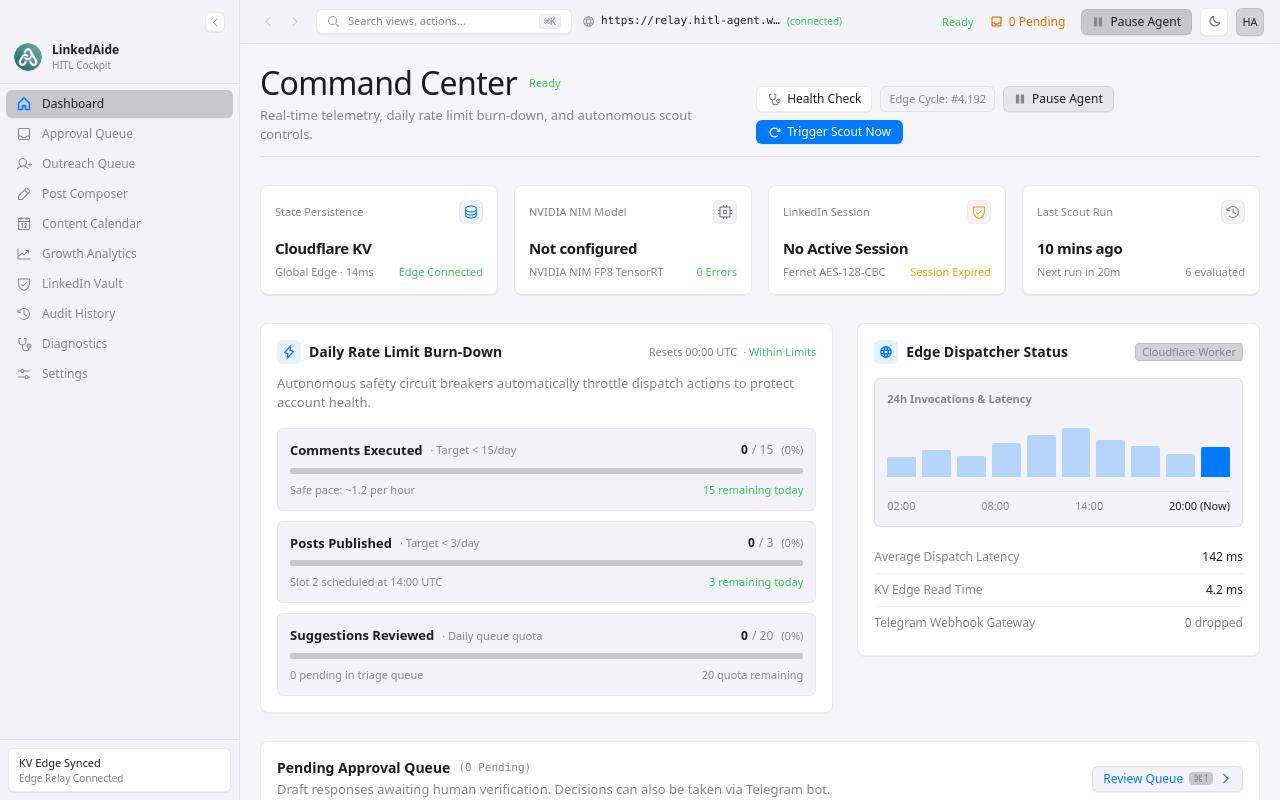
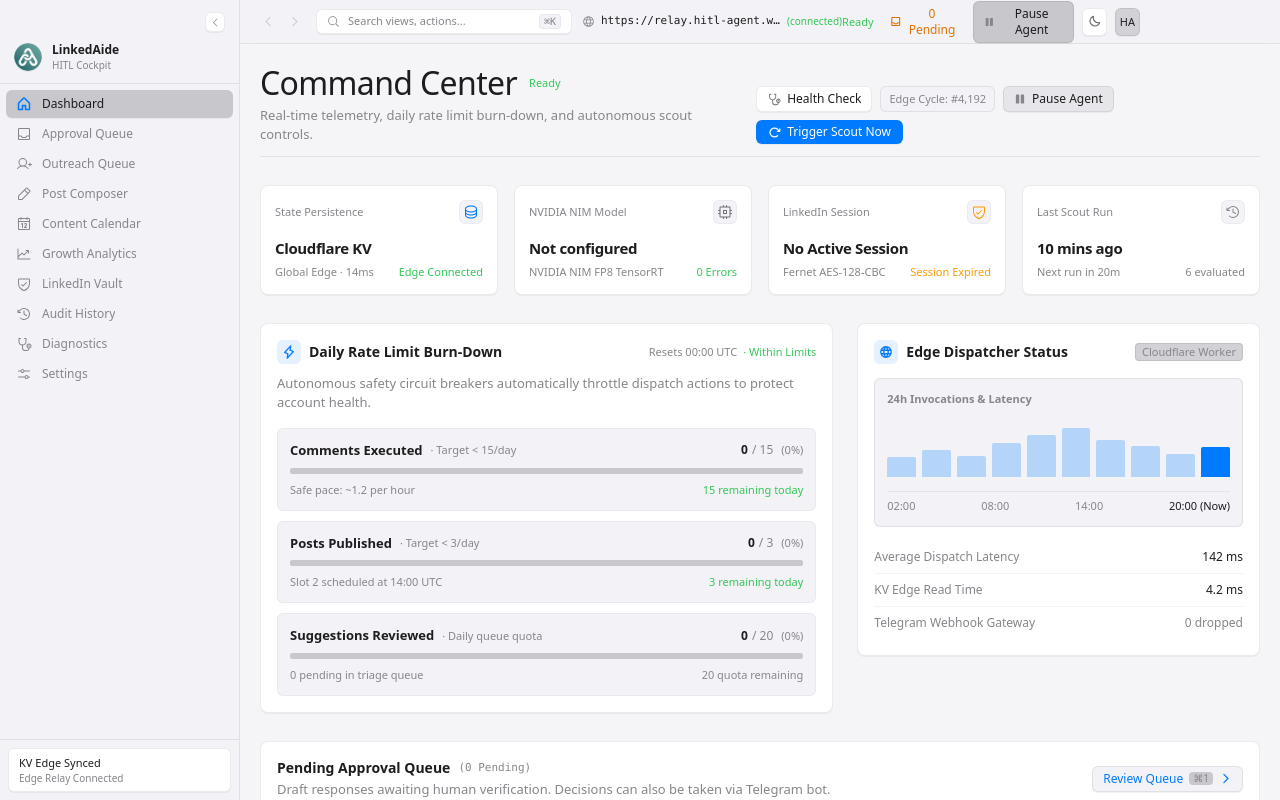
Before and after one commit to mahdi-behnam/linkedaide, a React (Vite) app in the folder desktop/: page / in a window 1280 px wide. Built offline with nearby package versions, Linux system fonts and the light colour scheme.

Commit message:
feat(desktop): implement hidden title bar with window controls overlay

```diff
--- a/desktop/electron/main.ts
+++ b/desktop/electron/main.ts
@@ -561,6 +561,69 @@
       }
     });
   });
+
+  // Window Management & Custom Title Bar Handlers
+  ipcMain.handle("window:minimize", () => {
+    const targetWin = mainWindow || BrowserWindow.getFocusedWindow();
+    if (targetWin && !targetWin.isDestroyed()) {
+      targetWin.minimize();
+      return true;
+    }
+    return false;
+  });
+
+  ipcMain.handle("window:maximize", () => {
+    const targetWin = mainWindow || BrowserWindow.getFocusedWindow();
+    if (targetWin && !targetWin.isDestroyed()) {
+      if (targetWin.isMaximized()) {
+        targetWin.unmaximize();
+      } else {
+        targetWin.maximize();
+      }
+      return true;
+    }
+    return false;
+  });
+
+  ipcMain.handle("window:close", () => {
+    const targetWin = mainWindow || BrowserWindow.getFocusedWindow();
+    if (targetWin && !targetWin.isDestroyed()) {
+      targetWin.close();
+      return true;
+    }
+    return false;
+  });
+
+  ipcMain.handle("window:isMaximized", () => {
+    const targetWin = mainWindow || BrowserWindow.getFocusedWindow();
+    if (targetWin && !targetWin.isDestroyed()) {
+      return targetWin.isMaximized();
+    }
+    return false;
+  });
+
+  ipcMain.handle("window:setTitleBarTheme", (_event, theme: "dark" | "light") => {
+    const targetWin = mainWindow || BrowserWindow.getFocusedWindow();
+    if (
+      targetWin &&
+      !targetWin.isDestroyed() &&
+      process.platform !== "darwin" &&
+      typeof targetWin.setTitleBarOverlay === "function"
+    ) {
+      try {
+        targetWin.setTitleBarOverlay({
+          color: theme === "dark" ? "#222222" : "#f2f2f7",
+          symbolColor: theme === "dark" ? "#98989d" : "#86868b",
+          height: 44,
+        });
+        return true;
+      } catch (err) {
+        console.warn("Failed to set title bar overlay theme:", err);
+        return false;
+      }
+    }
+    return false;
+  });
 }
 
 function getAppIconPath(): string | undefined {
@@ -580,6 +643,8 @@
 
 function createWindow(): BrowserWindow {
   const iconPath = getAppIconPath();
+  const isMac = process.platform === "darwin";
+
   const win = new BrowserWindow({
     title: "LinkedAide",
     icon: iconPath,
@@ -590,6 +655,18 @@
     backgroundColor: "#09090b",
     show: false,
     autoHideMenuBar: true,
+    titleBarStyle: "hidden",
+    ...(isMac
+      ? {
+          trafficLightPosition: { x: 16, y: 14 },
+        }
+      : {
+          titleBarOverlay: {
+            color: "#222222",
+            symbolColor: "#98989d",
+            height: 44,
+          },
+        }),
     webPreferences: {
       preload: path.join(__dirname, "preload.js"),
       contextIsolation: true,
--- a/desktop/electron/preload.ts
+++ b/desktop/electron/preload.ts
@@ -120,6 +120,23 @@
 
   runCliDoctor: (): Promise<{ success: boolean; exitCode: number; output: string }> =>
     ipcRenderer.invoke("doctor:runCliDoctor"),
+
+  platform: process.platform,
+
+  minimizeWindow: (): Promise<boolean> =>
+    ipcRenderer.invoke("window:minimize"),
+
+  maximizeWindow: (): Promise<boolean> =>
+    ipcRenderer.invoke("window:maximize"),
+
+  closeWindow: (): Promise<boolean> =>
+    ipcRenderer.invoke("window:close"),
+
+  isMaximized: (): Promise<boolean> =>
+    ipcRenderer.invoke("window:isMaximized"),
+
+  setTitleBarTheme: (theme: "dark" | "light"): Promise<boolean> =>
+    ipcRenderer.invoke("window:setTitleBarTheme", theme),
 };
 
 contextBridge.exposeInMainWorld("api", api);
--- a/desktop/electron/types/index.ts
+++ b/desktop/electron/types/index.ts
@@ -180,6 +180,12 @@
   ) => Promise<{ success: boolean; key?: string; url?: string; error?: string }>;
   runCliDoctor?: () => Promise<CliDoctorResult>;
   onMenuAction?: (callback: (action: string, data?: any) => void) => () => void;
+  platform?: string;
+  minimizeWindow?: () => Promise<boolean>;
+  maximizeWindow?: () => Promise<boolean>;
+  closeWindow?: () => Promise<boolean>;
+  isMaximized?: () => Promise<boolean>;
+  setTitleBarTheme?: (theme: "dark" | "light") => Promise<boolean>;
 }
 
 export interface CliDoctorResult {
--- a/desktop/src/context/ThemeContext.tsx
+++ b/desktop/src/context/ThemeContext.tsx
@@ -80,7 +80,7 @@
     return theme;
   }, [theme, systemTheme]);
 
-  // Synchronize 'dark' class on document.documentElement
+  // Synchronize 'dark' class on document.documentElement and title bar overlay
   useEffect(() => {
     if (typeof document === "undefined") return;
     const root = document.documentElement;
@@ -88,6 +88,12 @@
       root.classList.add("dark");
     } else {
       root.classList.remove("dark");
+    }
+
+    if (typeof window !== "undefined" && window.api?.setTitleBarTheme) {
+      window.api.setTitleBarTheme(resolvedTheme).catch(() => {
+        // Ignore IPC errors in unsupported environments
+      });
     }
   }, [resolvedTheme]);
 
--- a/desktop/src/layouts/AppLayout.tsx
+++ b/desktop/src/layouts/AppLayout.tsx
@@ -42,6 +42,13 @@
 
 const dragRegion = { WebkitAppRegion: "drag" } as unknown as React.CSSProperties;
 const noDragRegion = { WebkitAppRegion: "no-drag" } as unknown as React.CSSProperties;
+
+const isMac =
+  typeof window !== "undefined" &&
+  ((window as any).api?.platform === "darwin" ||
+    (typeof navigator !== "undefined" &&
+      (navigator.platform?.toLowerCase().includes("mac") ||
+        navigator.userAgent?.toLowerCase().includes("mac"))));
 
 export const AppLayout: React.FC<AppLayoutProps> = ({ children }) => {
   const {
@@ -126,8 +133,14 @@
         }`}
       >
         <div
-          className={`flex items-center pt-3 pb-2 px-3.5 ${
-            isCollapsed ? "justify-center" : "justify-end"
+          className={`flex items-center pb-2 px-3.5 ${
+            isMac
+              ? isCollapsed
+                ? "pt-8 justify-center"
+                : "pt-3 justify-end"
+              : isCollapsed
+              ? "pt-3 justify-center"
+              : "pt-3 justify-end"
           }`}
           style={dragRegion}
         >
@@ -245,7 +258,9 @@
         <header
           data-testid="top-bar"
           style={dragRegion}
-          className="flex h-11 items-center justify-between border-b border-outline bg-surface-container-low/80 px-4 backdrop-blur-md"
+          className={`flex h-11 items-center justify-between border-b border-outline bg-surface-container-low/80 pl-4 ${
+            isMac ? "pr-4" : "pr-[140px]"
+          } backdrop-blur-md`}
         >
           {/* Left Controls & Search */}
           <div className="flex items-center gap-2.5" style={noDragRegion}>
--- a/desktop/src/types/api.ts
+++ b/desktop/src/types/api.ts
@@ -137,6 +137,12 @@
   ) => Promise<{ success: boolean; key?: string; url?: string; error?: string }>;
   runCliDoctor?: () => Promise<CliDoctorResult>;
   onMenuAction?: (callback: (action: string, data?: unknown) => void) => () => void;
+  platform?: string;
+  minimizeWindow?: () => Promise<boolean>;
+  maximizeWindow?: () => Promise<boolean>;
+  closeWindow?: () => Promise<boolean>;
+  isMaximized?: () => Promise<boolean>;
+  setTitleBarTheme?: (theme: "dark" | "light") => Promise<boolean>;
 }
 
 export interface CliDoctorResult {
```
